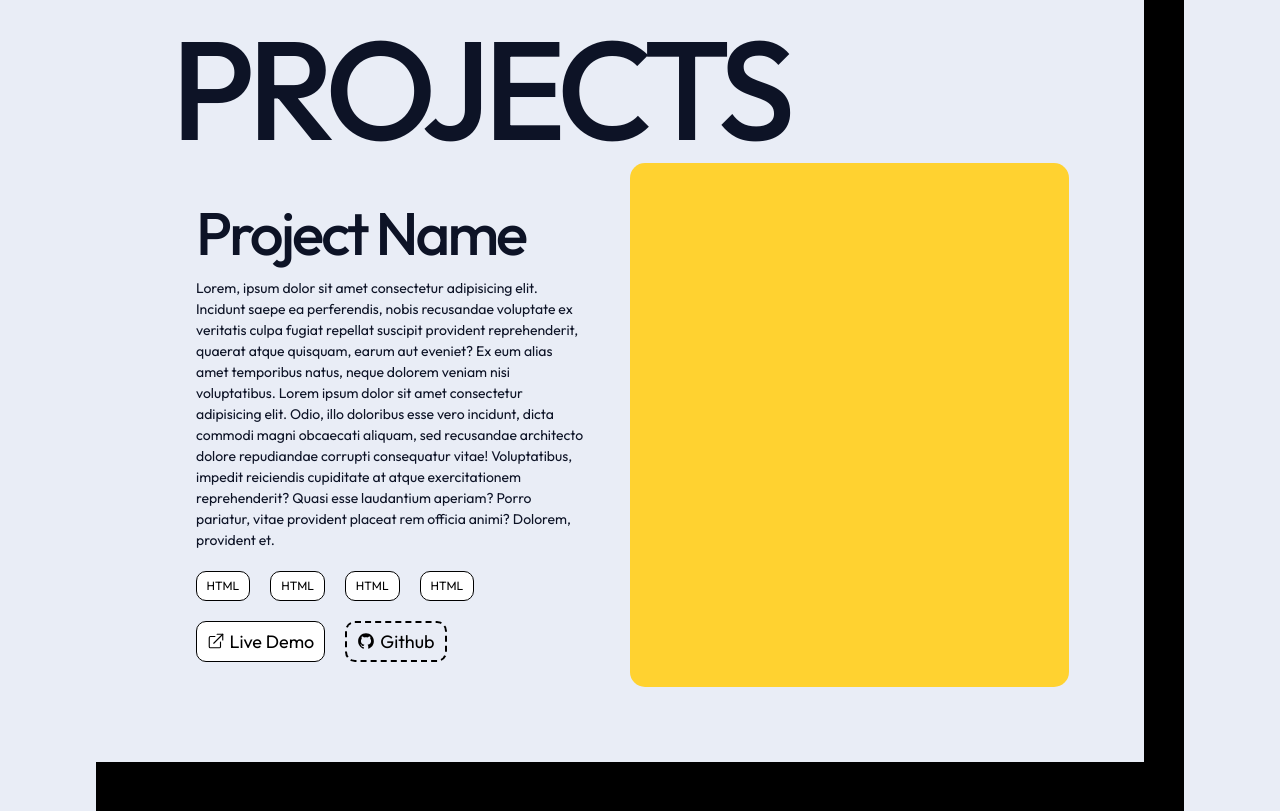
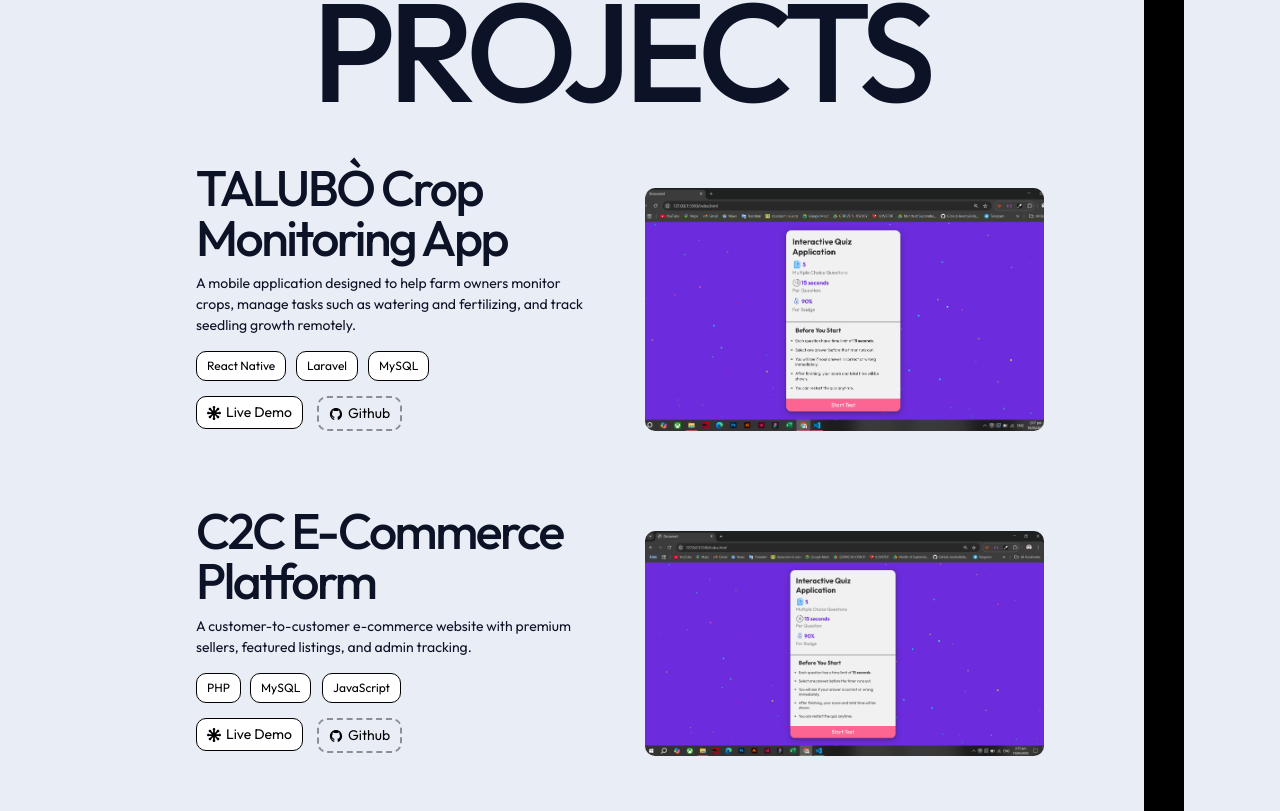
Before and after one commit to PaperNsalt/Portfolio, a React (Vite) app in the folder react-portfolio/: page / in a window 1280 px wide. Shown: the part 5509-6320 px from the top of the page. Built offline with nearby package versions, Linux system fonts and the light colour scheme.

Commit message:
add ProjectCard Component upgrade the code

```diff
--- a/react-portfolio/index.html
+++ b/react-portfolio/index.html
@@ -2,7 +2,7 @@
 <html lang="en">
   <head>
     <meta charset="UTF-8" />
-    <link rel="icon" type="image/svg+xml" href="/vite.svg" />
+    <link rel="icon" type="image/svg+xml" href="./src/assets/vector/IamJem.svg" />
     <meta name="viewport" content="width=device-width, initial-scale=1.0" />
 
     <link rel="preconnect" href="https://fonts.googleapis.com">
--- a/react-portfolio/src/App.jsx
+++ b/react-portfolio/src/App.jsx
@@ -11,7 +11,9 @@ function App() {
   <Header></Header>
 
   <MainSection></MainSection>
+
   <ProjectSection></ProjectSection>
+
   <MainSection></MainSection>
 
   <Footer></Footer>
--- /dev/null
+++ b/react-portfolio/src/components/ProjectCard.jsx
@@ -0,0 +1,94 @@
+function ProjectCard({
+  title,
+  description,
+  technologies,
+  liveLink,
+  githubLink,
+  image,
+  imageAlt,
+}) {
+  const languageCard =
+    "anim xl:text-[4rem] py-2 px-4 border rounded-2xl bg-white";
+  const buttonCard =
+    "anim xl:text-[1.4rem] py-2 px-4 border rounded-2xl bg-white flex items-center gap-2 hover:bg-[#f2552e]/80 hover:text-white hover:border-black transition-colors duration-200";
+  const gitButton =
+    "anim xl:text-[1.4rem] py-2 px-4 border-2 border-dashed rounded-2xl flex items-center gap-2 border border-dashed hover:border-solid border-dashed border-black/40 hover:border-black transition-all duration-200";
+
+  return (
+    <div className="grid xl:grid-cols-[repeat(auto-fit,minmax(300px,1fr))] lg:grid-cols-1 mt-10">
+      {/* TEXT SIDE */}
+      <div className="flex flex-col justify-start items-start xl:p-10 lg:p-0 max-[426px]:order-2 md:order-2 lg:order-2 xl:order-1">
+        <h1 className="anim md:text-[4rem] lg:text-[5rem] font-medium tracking-tighter xl:text-left lg:leading-20 xl:leading-20">
+          {title}
+        </h1>
+
+        <p className="anim text-left xl:text-[1.4rem] mt-4">{description}</p>
+
+        <div className="flex flex-wrap gap-4 xl:mt-6">
+          {technologies.map((tech, index) => (
+            <h3 key={index} className={languageCard}>
+              {tech}
+            </h3>
+          ))}
+        </div>
+
+        <div className="flex gap-6 xl:mt-6">
+          {liveLink && (
+            <a href={liveLink} target="_blank" rel="noreferrer">
+              <button className={buttonCard}>
+                {" "}
+                <svg
+                  stroke="currentColor"
+                  fill="currentColor"
+                  stroke-width="0"
+                  version="1.1"
+                  viewBox="0 0 16 16"
+                  height="1em"
+                  width="1em"
+                  xmlns="http://www.w3.org/2000/svg"
+                >
+                  <path d="M14.5 6.5c-0.444 0-0.843 0.193-1.118 0.5h-2.968l2.099-2.099c0.411 0.023 0.83-0.123 1.144-0.437 0.586-0.586 0.586-1.536 0-2.121s-1.536-0.586-2.121 0c-0.314 0.314-0.46 0.733-0.437 1.144l-2.099 2.099v-2.968c0.307-0.275 0.5-0.674 0.5-1.118 0-0.828-0.672-1.5-1.5-1.5s-1.5 0.672-1.5 1.5c0 0.444 0.193 0.843 0.5 1.118v2.968l-2.099-2.099c0.023-0.411-0.123-0.83-0.437-1.144-0.586-0.586-1.536-0.586-2.121 0s-0.586 1.536 0 2.121c0.314 0.314 0.733 0.46 1.144 0.437l2.099 2.099h-2.968c-0.275-0.307-0.674-0.5-1.118-0.5-0.828 0-1.5 0.672-1.5 1.5s0.672 1.5 1.5 1.5c0.444 0 0.843-0.193 1.118-0.5h2.968l-2.099 2.099c-0.411-0.023-0.83 0.123-1.144 0.437-0.586 0.586-0.586 1.536 0 2.121s1.536 0.586 2.121 0c0.314-0.314 0.46-0.733 0.437-1.144l2.099-2.099v2.968c-0.307 0.275-0.5 0.674-0.5 1.118 0 0.828 0.672 1.5 1.5 1.5s1.5-0.672 1.5-1.5c0-0.444-0.193-0.843-0.5-1.118v-2.968l2.099 2.099c-0.023 0.411 0.123 0.83 0.437 1.144 0.586 0.586 1.536 0.586 2.121 0s0.586-1.536 0-2.121c-0.314-0.314-0.733-0.46-1.144-0.437l-2.099-2.099h2.968c0.275 0.307 0.674 0.5 1.118 0.5 0.828 0 1.5-0.672 1.5-1.5s-0.672-1.5-1.5-1.5z"></path>
+                </svg>
+                Live Demo
+              </button>
+            </a>
+          )}
+
+          {githubLink && (
+            <a href={githubLink} target="_blank" rel="noreferrer">
+              <button className={gitButton}>
+                <svg
+                  stroke="currentColor"
+                  fill="currentColor"
+                  stroke-width="0"
+                  viewBox="0 0 1024 1024"
+                  height="1em"
+                  width="1em"
+                  xmlns="http://www.w3.org/2000/svg"
+                >
+                  <path d="M511.6 76.3C264.3 76.2 64 276.4 64 523.5 64 718.9 189.3 885 363.8 946c23.5 5.9 19.9-10.8 19.9-22.2v-77.5c-135.7 15.9-141.2-73.9-150.3-88.9C215 726 171.5 718 184.5 703c30.9-15.9 62.4 4 98.9 57.9 26.4 39.1 77.9 32.5 104 26 5.7-23.5 17.9-44.5 34.7-60.8-140.6-25.2-199.2-111-199.2-213 0-49.5 16.3-95 48.3-131.7-20.4-60.5 1.9-112.3 4.9-120 58.1-5.2 118.5 41.6 123.2 45.3 33-8.9 70.7-13.6 112.9-13.6 42.4 0 80.2 4.9 113.5 13.9 11.3-8.6 67.3-48.8 121.3-43.9 2.9 7.7 24.7 58.3 5.5 118 32.4 36.8 48.9 82.7 48.9 132.3 0 102.2-59 188.1-200 212.9a127.5 127.5 0 0 1 38.1 91v112.5c.8 9 0 17.9 15 17.9 177.1-59.7 304.6-227 304.6-424.1 0-247.2-200.4-447.3-447.5-447.3z"></path>
+                </svg>
+                Github
+              </button>
+            </a>
+          )}
+        </div>
+      </div>
+
+      {/* IMAGE / PREVIEW SIDE */}
+      <div className="xl:p-10 flex justify-center items-center rounded-3xl mt-10 max-[426px]:order-1 md:order-1 lg:order-1 xl:order-2">
+        {image ? (
+          <img
+            src={image}
+            alt={imageAlt || title}
+            className=" anim w-full h-full object-cover rounded-2xl"
+          />
+        ) : (
+          <span className="text-xl opacity-50">No Preview</span>
+        )}
+      </div>
+    </div>
+  );
+}
+
+export default ProjectCard;
--- a/react-portfolio/src/pages/MainSection.jsx
+++ b/react-portfolio/src/pages/MainSection.jsx
@@ -65,6 +65,7 @@ function MainSection() {
 
       {/* second section */}
       <section className="border-e-40 border-b-40 max-[426px]:border-b-20 max-[426px]:border-e-20 xl:p-50 lg:p-30 md:p-20 max-[426px]:px-8 max-[426px]:py-40">
+
         <div className="anim grid grid-cols-[repeat(auto-fit,minmax(200px,2fr))] ">
           <div className="flex flex-col justify-center items-start max-[426px]:order-2">
             <h1 className="md:self-center lg:text-left lg:self-center xl:self-start text-5x1 max-[426px]:text-[4rem] max-[426px]:leading-20 max-[426px]:self-center max-[426px]:mb-0 md:text-[7rem] lg:text-[14rem] xl:text-[13rem] font-medium tracking-tighter md:leading-28 lg:leading-50 xl:leading-56 mb-4">
--- a/react-portfolio/src/pages/ProjectSection.jsx
+++ b/react-portfolio/src/pages/ProjectSection.jsx
@@ -1,97 +1,35 @@
-import "../App.css";
+import ProjectCard from "../components/ProjectCard.jsx";
+import QuizApplication from "../img/QuizApplication.png"
 
 function ProjectSection() {
-  const languageCard = "xl:text-[4rem] py-2 px-4 border rounded-2xl bg-white";
-  const buttonCard =
-    "xl:text-[1.8rem] py-2 px-4 border rounded-2xl bg-white flex items-center gap-2";
-  const gitButton =
-    "xl:text-[1.8rem] py-2 px-4 border-2 border-dashed rounded-2xl flex items-center gap-2";
   return (
-    <>
-      <section className="border-e-40 border-b-40 max-[426px]:border-b-20 max-[426px]:border-e-20 xl:p-30 lg:p-16 md:p-10 max-[426px]:px-8 max-[426px]:py-6">
-        <div className="flex justify-center items-center">
-          <h1 className="anim text-left max-[426px]:text-[4rem] max-[426px]:leading-10 md:text-[7rem] lg:text-[10rem] xl:text-[14rem] xl:leading-60 lg:leading-34 font-medium tracking-tighter">
-            FEATURED PROJECTS
-          </h1>
-        </div>
+    <section className="border-e-40 border-b-40 xl:p-30 lg:p-16 md:p-10 px-8 py-6 max-[426px]:border-e-20 max-[426px]:border-b-20 md:border-e-40 md:border-b-40">
+      <div className="flex justify-center items-center">
+        <h1 className="anim text-[4rem] md:text-[7rem] xl:text-[14rem] font-medium tracking-tighter xl:leading-50">
+          FEATURED PROJECTS
+        </h1>
+      </div>
 
-        <div className="grid xl:grid-cols-[repeat(auto-fit,minmax(300px,1fr))] gap-8 lg:grid-cols-1">
-          <div className="flex flex-col justify-start items-start xl:p-10 lg:p-0 md:order-2 lg:order-2 xl:order-1">
-            <h1 className="anim max-[426px]:text-[2rem] max-[426px]:leading-10 md:text-[4rem] lg:text-[6rem] xl:text-[6rem] lg:leading-auto xl:leading-auto font-medium tracking-tighter ">
-              Project Name
-            </h1>
+      <ProjectCard
+        title="TALUBÒ Crop Monitoring App"
+        description="A mobile application designed to help farm owners monitor crops, manage tasks such as watering and fertilizing, and track seedling growth remotely."
+        technologies={["React Native", "Laravel", "MySQL"]}
+        liveLink="https://your-live-demo.com"
+        githubLink="https://github.com/your-repo"
+        image={QuizApplication}
+        imageAlt="Preview"
+      />
 
-            <p className="anim text-left xl:text-[1.4rem]">
-              Lorem, ipsum dolor sit amet consectetur adipisicing elit. Incidunt
-              saepe ea perferendis, nobis recusandae voluptate ex veritatis
-              culpa fugiat repellat suscipit provident reprehenderit, quaerat
-              atque quisquam, earum aut eveniet? Ex eum alias amet temporibus
-              natus, neque dolorem veniam nisi voluptatibus. Lorem ipsum dolor
-              sit amet consectetur adipisicing elit. Odio, illo doloribus esse
-              vero incidunt, dicta commodi magni obcaecati aliquam, sed
-              recusandae architecto dolore repudiandae corrupti consequatur
-              vitae! Voluptatibus, impedit reiciendis cupiditate at atque
-              exercitationem reprehenderit? Quasi esse laudantium aperiam? Porro
-              pariatur, vitae provident placeat rem officia animi? Dolorem,
-              provident et.
-            </p>
-
-            <div className="flex gap-8 xl:mt-8 ">
-              <h3 className={languageCard}>HTML</h3>
-              <h3 className={languageCard}>HTML</h3>
-              <h3 className={languageCard}>HTML</h3>
-              <h3 className={languageCard}>HTML</h3>
-            </div>
-
-            <div className="flex gap-8 xl:mt-8">
-              <button className={buttonCard}>
-                <svg
-                  stroke="currentColor"
-                  fill="currentColor"
-                  stroke-width="0"
-                  viewBox="0 0 16 16"
-                  height="1em"
-                  width="1em"
-                  xmlns="http://www.w3.org/2000/svg"
-                >
-                  <path
-                    fill-rule="evenodd"
-                    d="M1.5 13A1.5 1.5 0 003 14.5h8a1.5 1.5 0 001.5-1.5V9a.5.5 0 00-1 0v4a.5.5 0 01-.5.5H3a.5.5 0 01-.5-.5V5a.5.5 0 01.5-.5h4a.5.5 0 000-1H3A1.5 1.5 0 001.5 5v8zm7-11a.5.5 0 01.5-.5h5a.5.5 0 01.5.5v5a.5.5 0 01-1 0V2.5H9a.5.5 0 01-.5-.5z"
-                    clip-rule="evenodd"
-                  ></path>
-                  <path
-                    fill-rule="evenodd"
-                    d="M14.354 1.646a.5.5 0 010 .708l-8 8a.5.5 0 01-.708-.708l8-8a.5.5 0 01.708 0z"
-                    clip-rule="evenodd"
-                  ></path>
-                </svg>
-                Live Demo
-              </button>
-
-              <button className={gitButton}>
-                {" "}
-                <svg
-                  stroke="currentColor"
-                  fill="currentColor"
-                  stroke-width="0"
-                  viewBox="0 0 1024 1024"
-                  height="1em"
-                  width="1em"
-                  xmlns="http://www.w3.org/2000/svg"
-                >
-                  <path d="M511.6 76.3C264.3 76.2 64 276.4 64 523.5 64 718.9 189.3 885 363.8 946c23.5 5.9 19.9-10.8 19.9-22.2v-77.5c-135.7 15.9-141.2-73.9-150.3-88.9C215 726 171.5 718 184.5 703c30.9-15.9 62.4 4 98.9 57.9 26.4 39.1 77.9 32.5 104 26 5.7-23.5 17.9-44.5 34.7-60.8-140.6-25.2-199.2-111-199.2-213 0-49.5 16.3-95 48.3-131.7-20.4-60.5 1.9-112.3 4.9-120 58.1-5.2 118.5 41.6 123.2 45.3 33-8.9 70.7-13.6 112.9-13.6 42.4 0 80.2 4.9 113.5 13.9 11.3-8.6 67.3-48.8 121.3-43.9 2.9 7.7 24.7 58.3 5.5 118 32.4 36.8 48.9 82.7 48.9 132.3 0 102.2-59 188.1-200 212.9a127.5 127.5 0 0 1 38.1 91v112.5c.8 9 0 17.9 15 17.9 177.1-59.7 304.6-227 304.6-424.1 0-247.2-200.4-447.3-447.5-447.3z"></path>
-                </svg>{" "}
-                Github
-              </button>
-            </div>
-          </div>
-
-          <div className="flex justify-center items-center bg-amber-300 rounded-3xl md:order-1 lg:order-1 xl:order-2 ">
-            <div className=""></div>
-          </div>
-        </div>
-      </section>
-    </>
+      <ProjectCard
+        title="C2C E-Commerce Platform"
+        description="A customer-to-customer e-commerce website with premium sellers, featured listings, and admin tracking."
+        technologies={["PHP", "MySQL", "JavaScript"]}
+        liveLink="https://your-live-demo.com"
+        githubLink="https://github.com/your-repo"
+        image={QuizApplication}
+        imageAlt="Preview"
+      />
+    </section>
   );
 }
 
```
Also changed, not shown: react-portfolio/src/img/QuizApplication.png (added).
